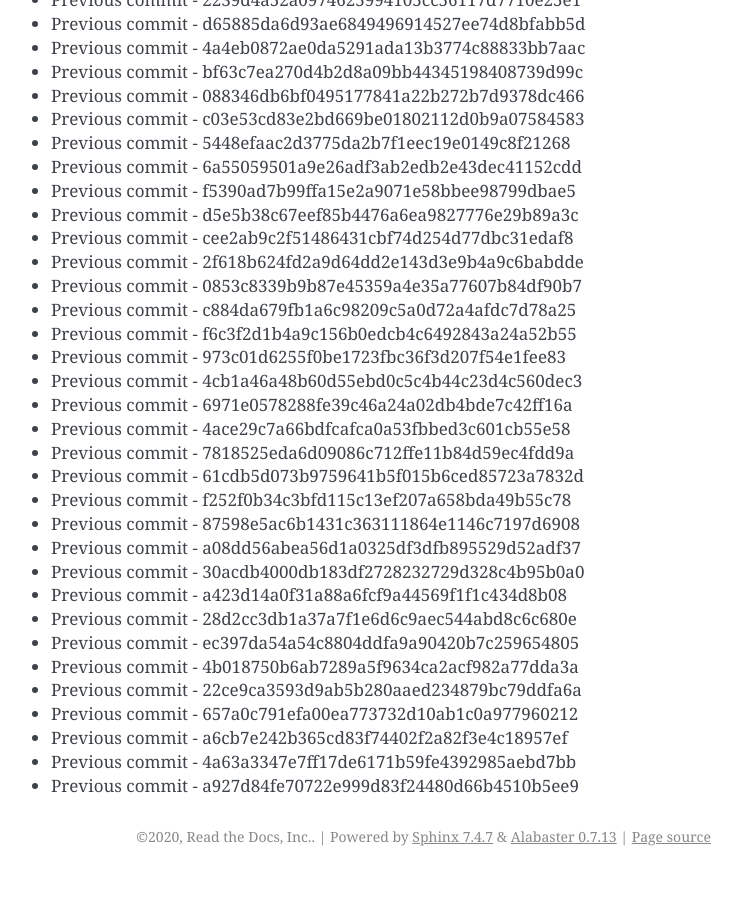
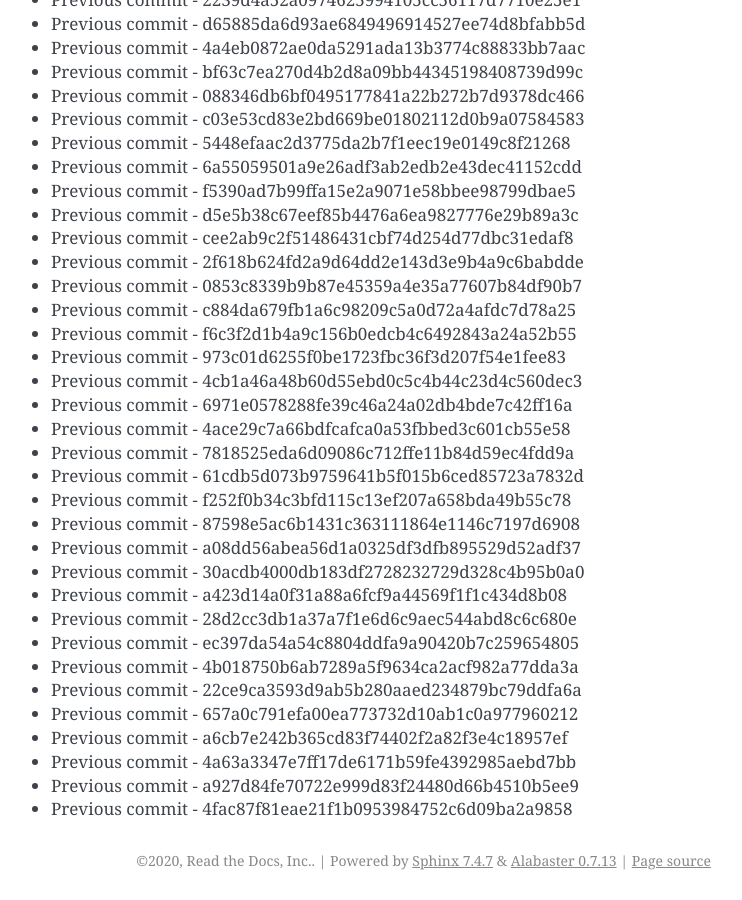
Before and after one commit to readthedocs/rtd-git-stresstest, a Sphinx documentation site: the page built from docs/updates.rst, in a window 1280 px wide and 900 px high, scrolled down 24690 px. Shown: the whole window, without its empty margins (399-1141 px from the left). Built offline with Sphinx 7.4.7, drawn with Linux system fonts in a browser that asks for light colours; before the commit the page ends 25566 px from its top, so only the background shows below that.

Commit message:
Generating commit from previous: 4fac87f81eae21f1b0953984752c6d09ba2a9858

```diff
--- a/docs/updates.rst
+++ b/docs/updates.rst
@@ -1069,3 +1069,4 @@ It can be tested for any performance characteristics.
 * Previous commit - a6cb7e242b365cd83f74402f2a82f3e4c18957ef
 * Previous commit - 4a63a3347e7ff17de6171b59fe4392985aebd7bb
 * Previous commit - a927d84fe70722e999d83f24480d66b4510b5ee9
+* Previous commit - 4fac87f81eae21f1b0953984752c6d09ba2a9858
```
